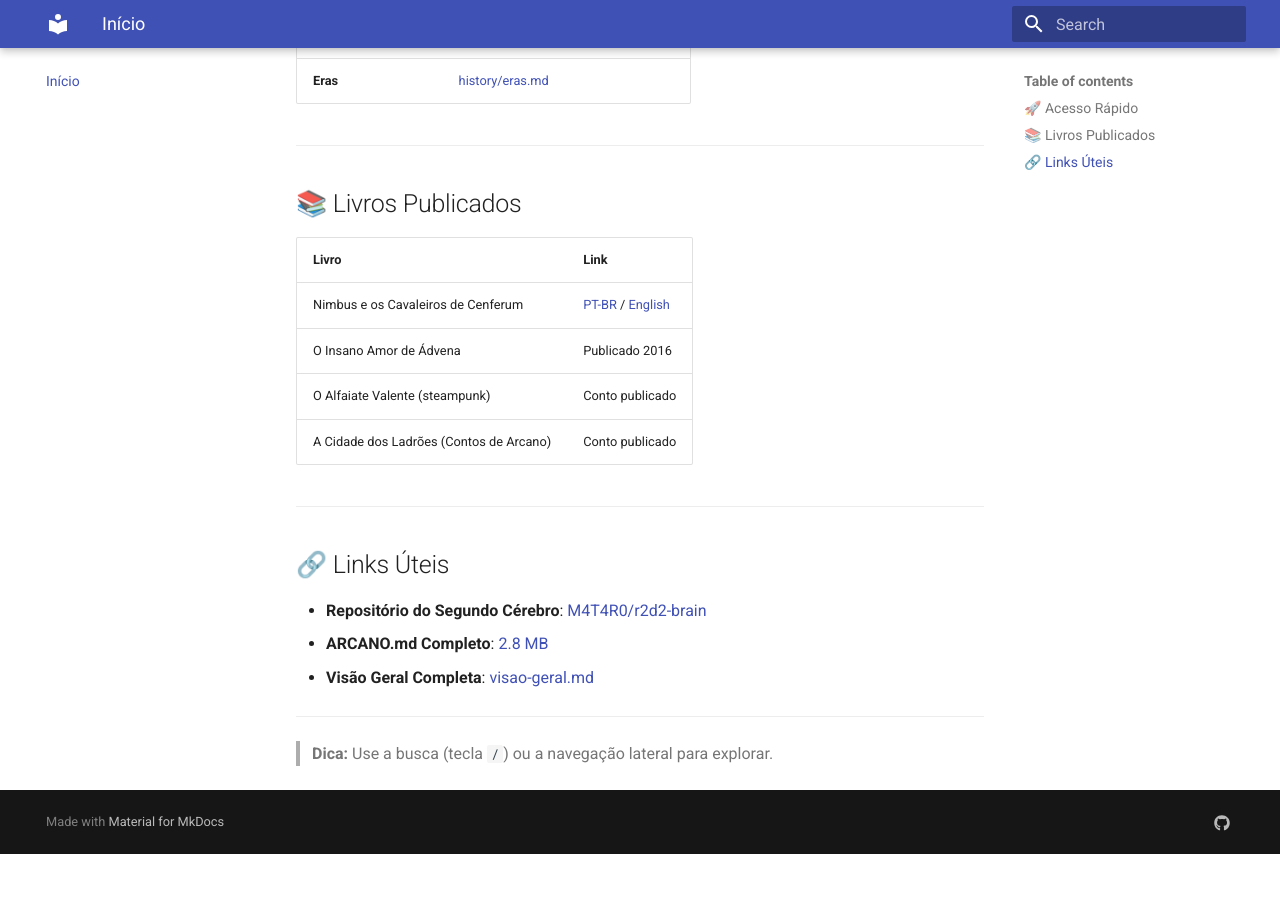
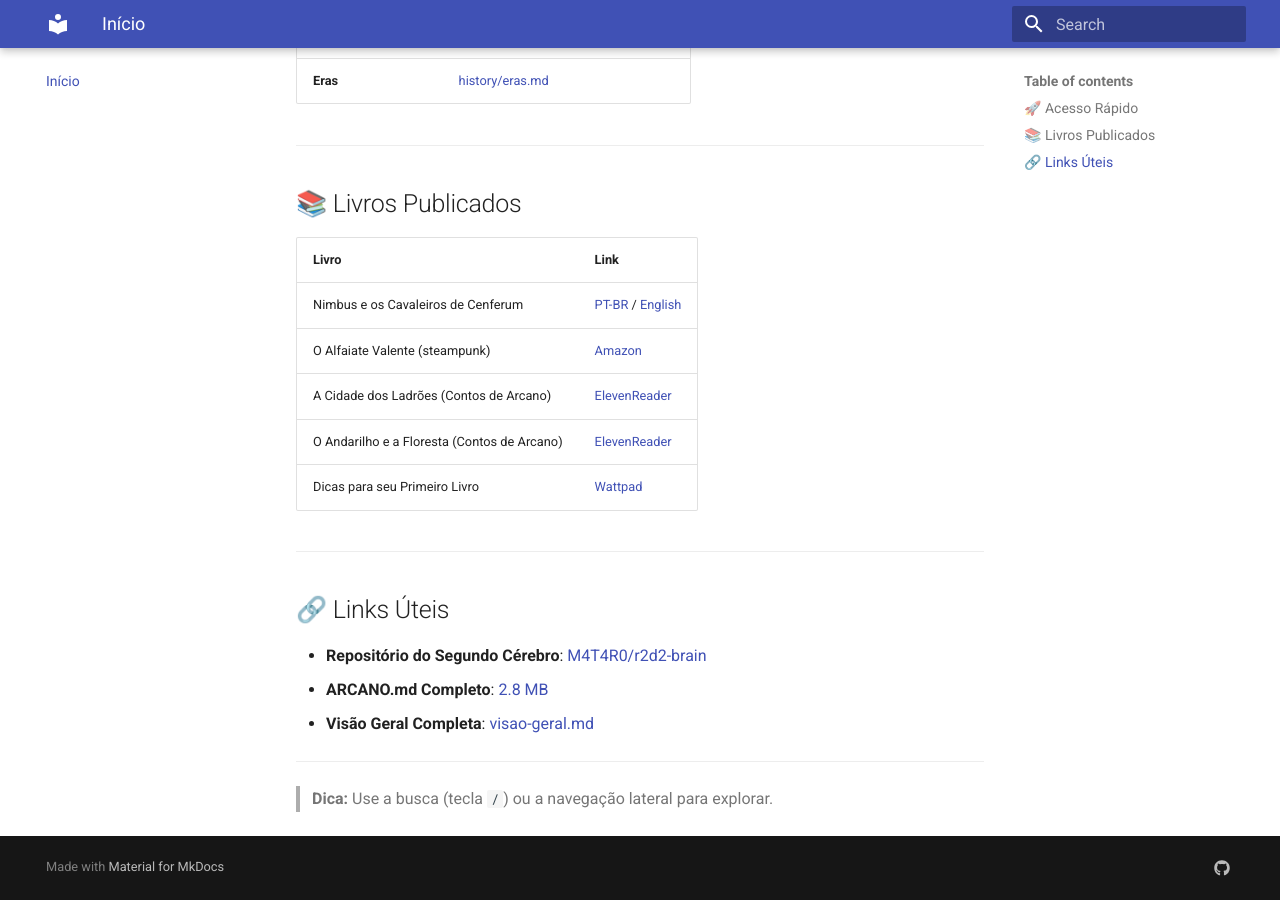
Before and after one commit to M4T4R0/wiki-arcano, an MkDocs documentation site: the page built from docs/index.md, in a window 1280 px wide and 900 px high, scrolled down 767 px. Built offline with MkDocs 1.6.1 and Material for MkDocs 9.7.7, drawn with Linux system fonts in a browser that asks for light colours; before the commit the page ends 1621 px from its top, so only the background shows below that.

Commit message:
Update Livros Publicados: remove O Insano Amor de Ádvena, add links for all books

```diff
--- a/docs/index.md
+++ b/docs/index.md
@@ -26,9 +26,10 @@
 | Livro | Link |
 |-------|------|
 | Nimbus e os Cavaleiros de Cenferum | [PT-BR](https://github.com/M4T4R0/r2d2-brain/blob/main/projects/Literatura/knowledge/doc_b26712126093_Nimbus%20e%20os%20Cavaleiros%20de%20Cenferum.md) / [English](https://github.com/M4T4R0/r2d2-brain/blob/main/projects/Literatura/knowledge/doc_4adef6103ab9_Nimbus%20e%20os%20Cavaleiros%20de%20Cenferum%20Tradu%C3%A7%C3%A3o%20Ingl%C3%AAs.md) |
-| O Insano Amor de Ádvena | Publicado 2016 |
-| O Alfaiate Valente (steampunk) | Conto publicado |
-| A Cidade dos Ladrões (Contos de Arcano) | Conto publicado |
+| O Alfaiate Valente (steampunk) | [Amazon](https://www.amazon.com.br/Alfaiate-Valente-Um-Conto-Steampunk-ebook/dp/B09Q28TNBY) |
+| A Cidade dos Ladrões (Contos de Arcano) | [ElevenReader](https://elevenreader.io/audiobooks/a-cidade-dos-ladroes-audiobook/mntdZ7neAGdFFhbHtPlZ) |
+| O Andarilho e a Floresta (Contos de Arcano) | [ElevenReader](https://elevenreader.io/audiobooks/o-andarilho-e-a-floresta-audiobook/v1AvKUEaKpLJ2sotVnup) |
+| Dicas para seu Primeiro Livro | [Wattpad](https://www.wattpad.com/story/83787452-dicas-para-o-seu-primeiro-livro) |
 
 ---
 
```
Also changed, not shown: docs/visao-geral.md (+0 -1 lines), index.md (+4 -3 lines), visao-geral.md (+0 -1 lines).
